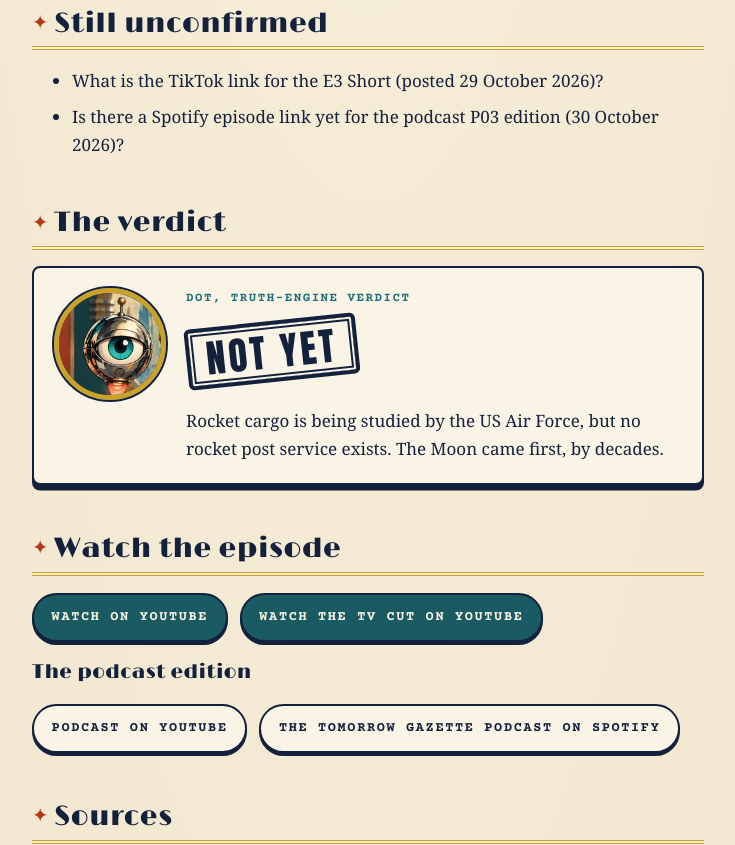
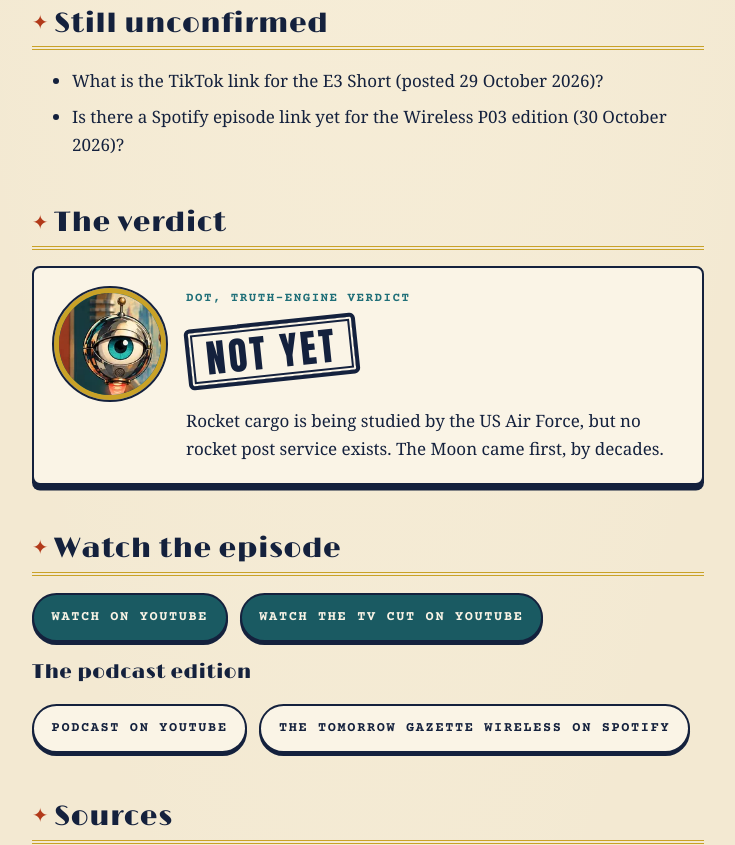
Before and after one commit to Honey-Badger-Labs/tomorrow-gazette-archive, a Jekyll site: the page built from _episodes/e3-mail-by-missile.md, in a window 1280 px wide and 1400 px high, scrolled down 1801 px. Shown: the part 155-1000 px from the top of the window, without its empty margins (272-1007 px from the left). Built offline with Jekyll 4.4.1, drawn with Linux system fonts in a browser that asks for light colours.

Commit message:
Revert "Drop 'Wireless': the show is Tomorrow Gazette everywhere"
This reverts commit 709ed1a340186358f311a92c3d17ad2f9eb96e3f.

```diff
--- a/_episodes/e3-mail-by-missile.md
+++ b/_episodes/e3-mail-by-missile.md
@@ -67,5 +67,5 @@
     accessed: 2026-10-29
 open_questions:
   - What is the TikTok link for the E3 Short (posted 29 October 2026)?
-  - Is there a Spotify episode link yet for the podcast P03 edition (30 October 2026)?
+  - Is there a Spotify episode link yet for the Wireless P03 edition (30 October 2026)?
 ---
--- a/_layouts/episode.html
+++ b/_layouts/episode.html
@@ -88,7 +88,7 @@
     <h3>The podcast edition</h3>
     <p class="watch-links">
       {% if page.video.podcast_youtube %}<a class="button button-quiet" href="{{ page.video.podcast_youtube }}">Podcast on YouTube</a>{% endif %}
-      {% if page.podcast_spotify %}<a class="button button-quiet" href="{{ page.podcast_spotify }}">The Tomorrow Gazette podcast on Spotify</a>{% endif %}
+      {% if page.podcast_spotify %}<a class="button button-quiet" href="{{ page.podcast_spotify }}">The Tomorrow Gazette Wireless on Spotify</a>{% endif %}
     </p>
     {% endif %}
   </section>
```
Also changed, not shown: about.md (+1 -1 lines), index.md (+1 -1 lines).
